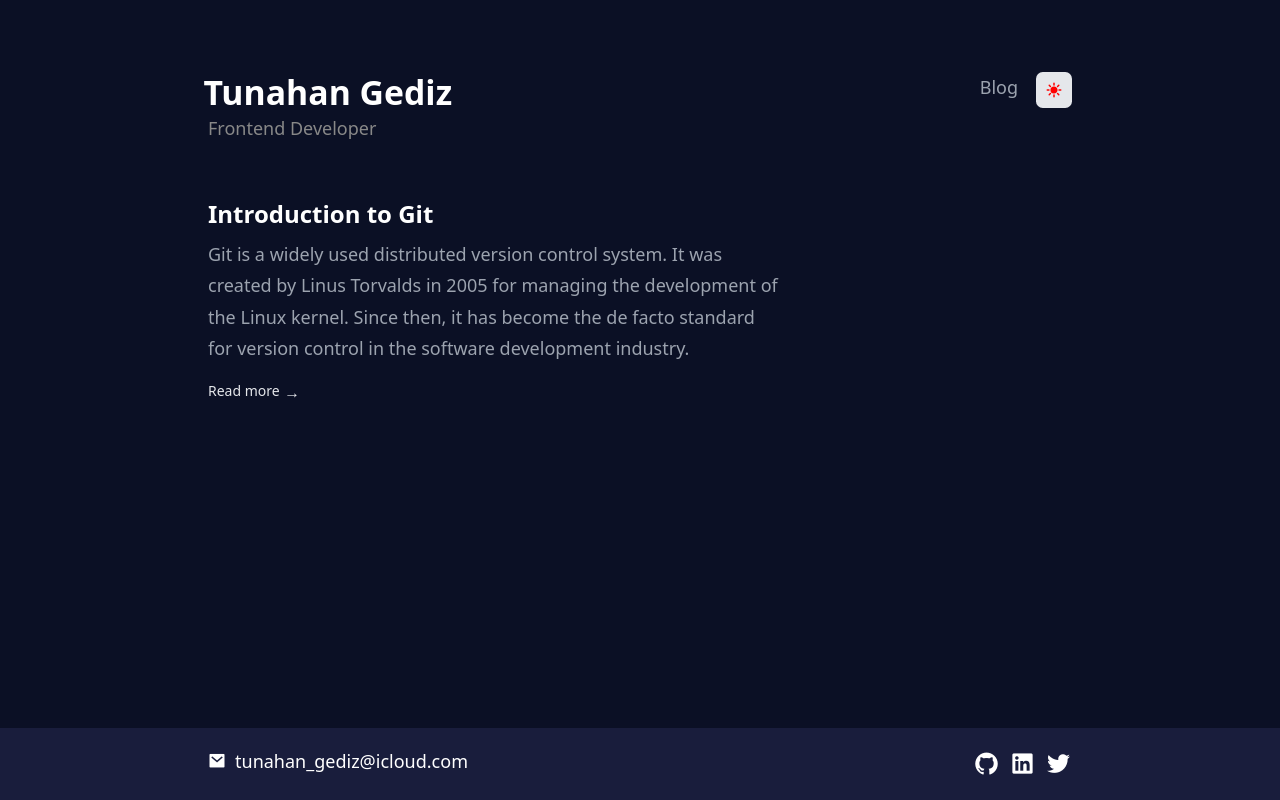
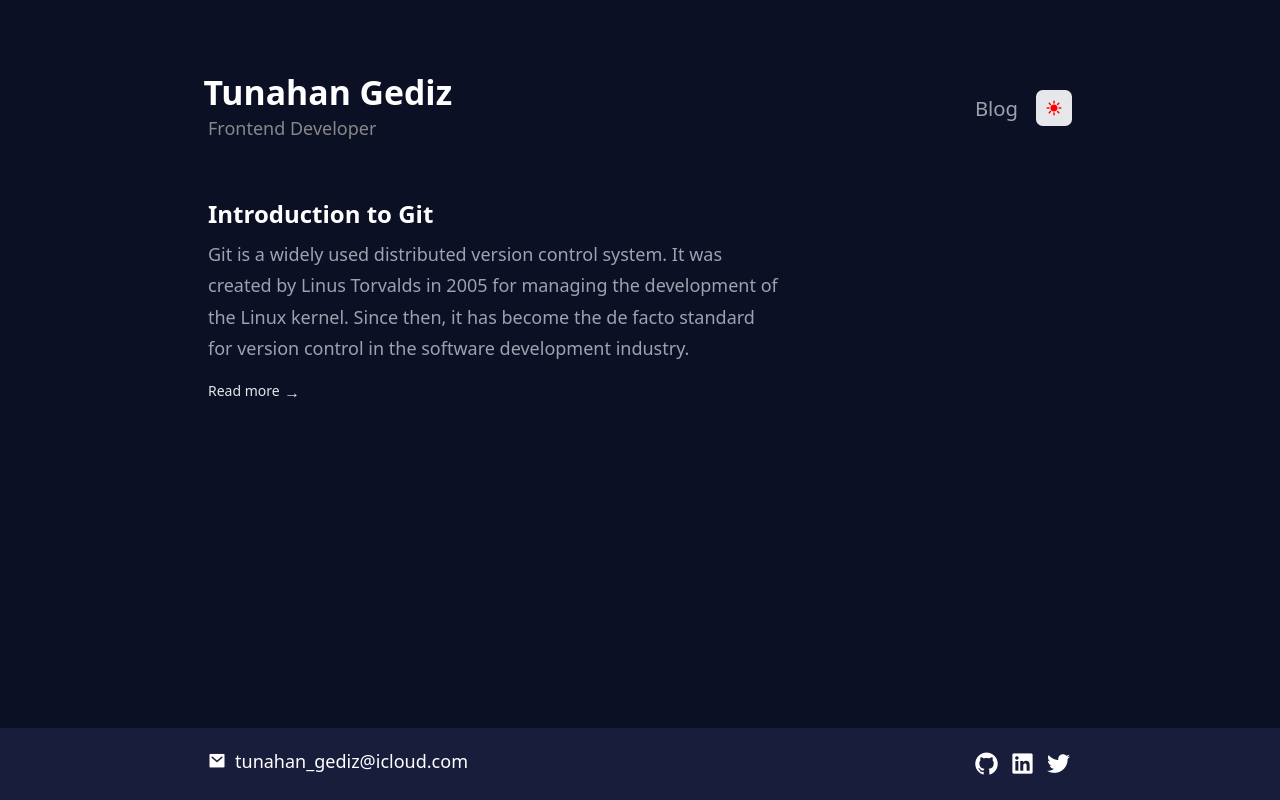
Before and after one commit to tunahangediz/personal-portfolio, a Next.js app: page /blog in a window 1280 px wide. Built offline with nearby package versions, Linux system fonts and the light colour scheme.

Commit message:
project card button light mode bug fixed

```diff
--- a/components/Projects.js
+++ b/components/Projects.js
@@ -29,7 +29,7 @@ function Projects() {
                     <Link
                       href={project.githubUrl}
                       target="_blank"
-                      className="flex items-center hover:text-2xl transition-all duration-200 py-2 px-4 rounded-lg hover:bg-[#484f8f]  bg-[#eef0ff] dark:bg-[#d3d8fb] text-[#484f8f] font-medium"
+                      className="flex items-center hover:text-2xl transition-all duration-200 py-2 px-4 rounded-lg dark:hover:bg-[#484f8f]  bg-[#eef0ff] dark:bg-[#d3d8fb] text-[#484f8f] font-medium"
                     >
                       Github <i class="ri-github-fill ml-1 text-[#484f8f] "></i>
                     </Link>
@@ -38,7 +38,7 @@ function Projects() {
                     <Link
                       href={project.websiteUrl}
                       target="_blank"
-                      className="flex items-center ml-4 py-2 px-4  hover:text-2xl transition-all duration-200 rounded-lg hover:bg-[#484f8f]  bg-[#eef0ff] dark:bg-[#d3d8fb] text-[#484f8f] font-medium"
+                      className="flex items-center ml-4 py-2 px-4  hover:text-2xl transition-all duration-200 rounded-lg dark:hover:bg-[#484f8f]  bg-[#eef0ff] dark:bg-[#d3d8fb] text-[#484f8f] font-medium"
                     >
                       View Website <i class="ri-external-link-fill ml-1 "></i>
                     </Link>
--- a/data/projects.js
+++ b/data/projects.js
@@ -16,7 +16,7 @@ export const projects = [
     technologies: ["React.js", "Tailwindcss", "firebase"],
     image: "/images/digital-bussines-card.png",
     githubUrl: "https://github.com/tunahangediz/digital-business-card",
-    websiteUrl: "digital-business-card-one-tau.vercel.app",
+    websiteUrl: "https://digital-business-card-one-tau.vercel.app",
   },
   {
     id: 3,
@@ -27,6 +27,6 @@ export const projects = [
     technologies: ["React.js", "Tailwindcss", "firebase"],
     githubUrl:
       "https://github.com/tunahangediz/infinite-comment-and-reply-system",
-    websiteUrl: "infinite-comment-and-reply-system.vercel.app",
+    websiteUrl: "https://infinite-comment-and-reply-system.vercel.app/",
   },
 ];
--- a/layout/Navbar.js
+++ b/layout/Navbar.js
@@ -73,10 +73,12 @@ function Navbar() {
         </Link>
       </div>
       <nav>
-        <ul className="flex gap-4">
+        <ul className="flex gap-4 pt-4 justify-center items-center">
           <li className="">
             <Link href="/blog">
-              <p className="text-shadow dark:hover:text-[#6a7bfd]">Blog</p>
+              <p className=" text-lg font-medium text-shadow dark:hover:text-[#6a7bfd] ">
+                Blog
+              </p>
             </Link>
           </li>
           <li>{renderThemeChanger()}</li>
```
